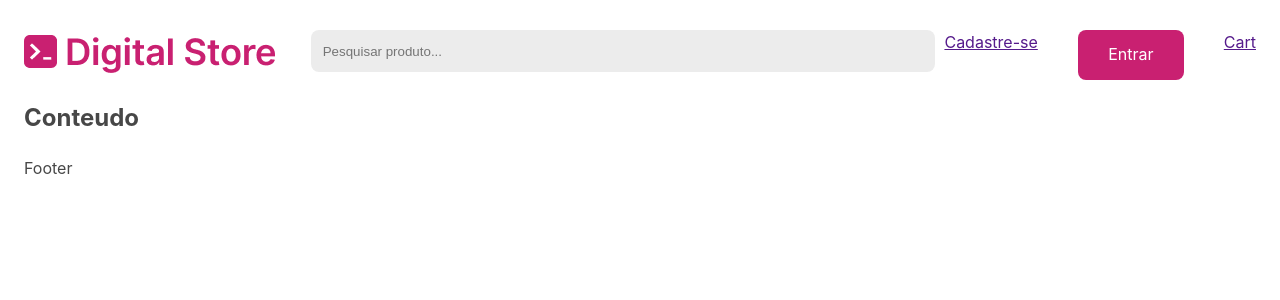
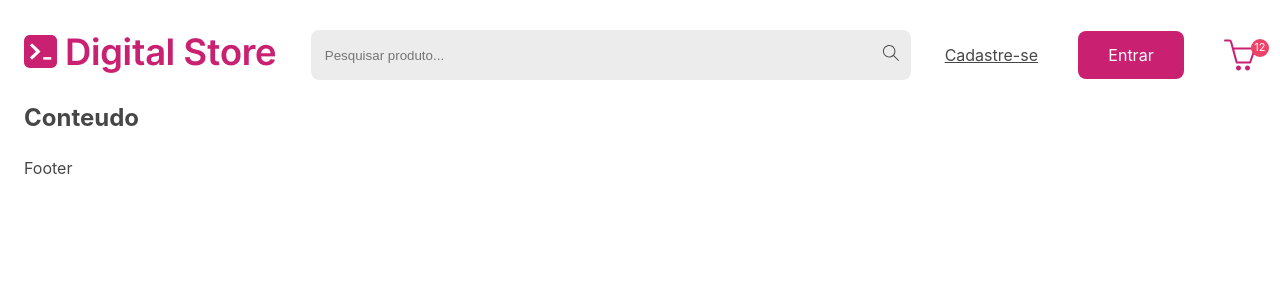
Before and after one commit to pamplona007/fs38-dc-projeto-react, a React (Vite) app: page / in a window 1280 px wide. Shown: the top 300 px of the page. Built offline with nearby package versions, Linux system fonts and the light colour scheme.

Commit message:
Atualização do header

```diff
--- a/src/App.jsx
+++ b/src/App.jsx
@@ -7,7 +7,7 @@ function App() {
   return (
     <>
       <main>
-        <Header />
+        <Header name="Gideão" />
         <Body />
         <Footer />
       </main>
--- a/src/components/header/Header.jsx
+++ b/src/components/header/Header.jsx
@@ -1,5 +1,7 @@
 import Logo from "../../assets/img/logo/logo.png";
-import style from "./header.module.css";
+import style from "./Header.module.css";
+import SearchIcon from "../icons/SearchIcon";
+import Cart from "../icons/Cart";
 
 function Header() {
   return (
@@ -9,8 +11,7 @@ function Header() {
           <img className={style.logoImg} src={Logo} alt="" />
         </div>
 
-        <div className="search">
-          <div className={style.input}>
+        <div className={style.search}>
           <input
             className={style.inputSearch}
             type="text"
@@ -18,19 +19,22 @@ function Header() {
             id="search"
             placeholder="Pesquisar produto..."
           />
-          </div>
+          <i className={style.iconSearch}>
+            <SearchIcon />
+          </i>
         </div>
 
         <div className={style.storeLinks}>
-          <a className="sign-up" href="">
+          <a className={style.signUp} href="">
             Cadastre-se
           </a>
           <a className={style.btnLogin} href="">
             Entrar
           </a>
-          <a className="cart" href="">
-            Cart
-          </a>
+          <div className={style.cart}>
+            <Cart />
+            <span>12</span>
+          </div>
         </div>
       </header>
     </>
--- /dev/null
+++ b/src/components/header/Header.module.css
@@ -0,0 +1,79 @@
+header {
+  margin-top: 30px;
+  display: flex;
+  justify-content: space-between;
+}
+
+.logo {
+  width: 253px;
+}
+
+.logoImg {
+  width: 100%;
+}
+
+.search {
+  width: 600px;
+  box-sizing: border-box;
+  display: flex;
+  align-items: center;
+  background-color: rgba(71, 71, 71, 0.1);
+  padding: 6px 12px;
+  border-radius: 8px;
+}
+
+.inputSearch {
+  border: none;
+  height: 30px;
+  width: 100%;
+  background-color: transparent;
+}
+
+.inputSearch:focus {
+  outline: none;
+}
+
+.iconSearch {
+  cursor: pointer;
+}
+
+.storeLinks {
+  display: flex;
+  align-items: center;
+  gap: 40px;
+}
+
+.signUp {
+  color: rgba(71, 71, 71, 1);
+  font-size: 16px;
+}
+
+.btnLogin {
+  color: white;
+  background-color: #c92071;
+  border-radius: 8px;
+  text-align: center;
+  min-width: 70px;
+  padding: 12px 18px;
+  text-decoration: none;
+}
+
+.cart {
+  position: relative;
+  display: flex;
+  align-items: center;
+  cursor: pointer;
+}
+
+.cart span {
+  background-color: #ee4266;
+  border-radius: 50%;
+  color: white;
+  font-size: 11px;
+  height: 18px;
+  position: absolute;
+  right: -40%;
+  text-align: center;
+  top: 0%;
+  width: 18px;
+}
--- a/src/components/header/header.module.css
+++ /dev/null
@@ -1,42 +0,0 @@
-header {
-  margin-top: 30px;
-  display: flex;
-  justify-content: space-between;
-}
-
-.logo {
-  width: 253px;
-}
-
-.logoImg {
-  width: 100%;
-}
-
-.input {
-  width: 600px;
-  box-sizing: border-box;
-}
-
-.inputSearch {
-  background-color: rgba(71, 71, 71, 0.1);
-  border: none;
-  height: 30px;
-  padding: 6px 12px;
-  width: 100%;
-  border-radius: 8px;
-}
-
-.storeLinks {
-  display: flex;
-  gap: 40px;
-}
-
-.btnLogin {
-  color: white;
-  background-color: #c92071;
-  border-radius: 8px;
-  text-align: center;
-  min-width: 70px;
-  padding: 12px 18px;
-  text-decoration: none;
-}
--- /dev/null
+++ b/src/components/icons/Cart.jsx
@@ -0,0 +1,18 @@
+function Cart() {
+  return (
+    <svg
+      xmlns="http://www.w3.org/2000/svg"
+      width="2em"
+      height="2em"
+      viewBox="0 0 1024 1024"
+      style={{ position: "relative" }}
+    >
+      <path
+        fill="#c92071"
+        d="M1015.66 284a31.82 31.82 0 0 0-25.998-13.502H310.526l-51.408-177.28c-20.16-69.808-68.065-77.344-87.713-77.344H34.333c-17.569 0-31.777 14.224-31.777 31.776S16.78 79.425 34.332 79.425h137.056c4.336 0 17.568 0 26.593 31.184l176.848 649.936c3.84 13.712 16.336 23.183 30.591 23.183h431.968c13.409 0 25.376-8.4 29.905-21.024l152.256-449.68c3.504-9.744 2.048-20.592-3.888-29.024zM815.026 720.194H429.539L328.387 334.066h616.096zM752.003 848.13c-44.192 0-80 35.808-80 80s35.808 80 80 80s80-35.808 80-80s-35.808-80-80-80m-288 0c-44.192 0-80 35.808-80 80s35.808 80 80 80s80-35.808 80-80s-35.808-80-80-80"
+      ></path>
+    </svg>
+  );
+}
+
+export default Cart;
--- /dev/null
+++ b/src/components/icons/SearchIcon.jsx
@@ -0,0 +1,17 @@
+function SearchIcon() {
+  return (
+    <svg
+      xmlns="http://www.w3.org/2000/svg"
+      width="1em"
+      height="1em"
+      viewBox="0 0 1024 1024"
+    >
+      <path
+        fill="currentColor"
+        d="M1014.64 969.04L703.71 656.207c57.952-69.408 92.88-158.704 92.88-256.208c0-220.912-179.088-400-400-400s-400 179.088-400 400s179.088 400 400 400c100.368 0 192.048-37.056 262.288-98.144l310.496 312.448c12.496 12.497 32.769 12.497 45.265 0c12.48-12.496 12.48-32.752 0-45.263zM396.59 736.527c-185.856 0-336.528-150.672-336.528-336.528S210.734 63.471 396.59 63.471c185.856 0 336.528 150.672 336.528 336.528S582.446 736.527 396.59 736.527"
+      ></path>
+    </svg>
+  );
+}
+
+export default SearchIcon;
```
Lines whose indentation alone changed are shown as unchanged.
